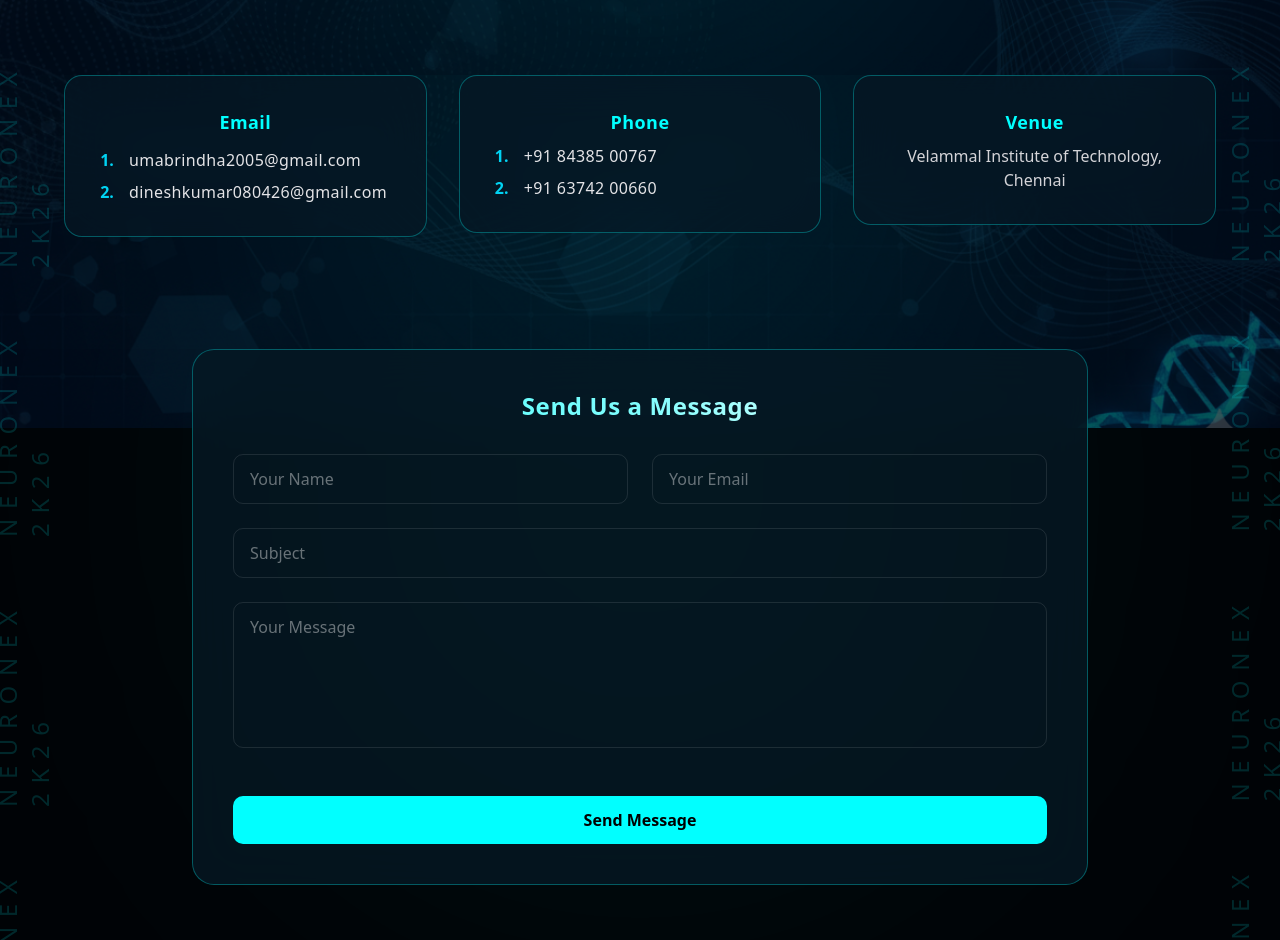
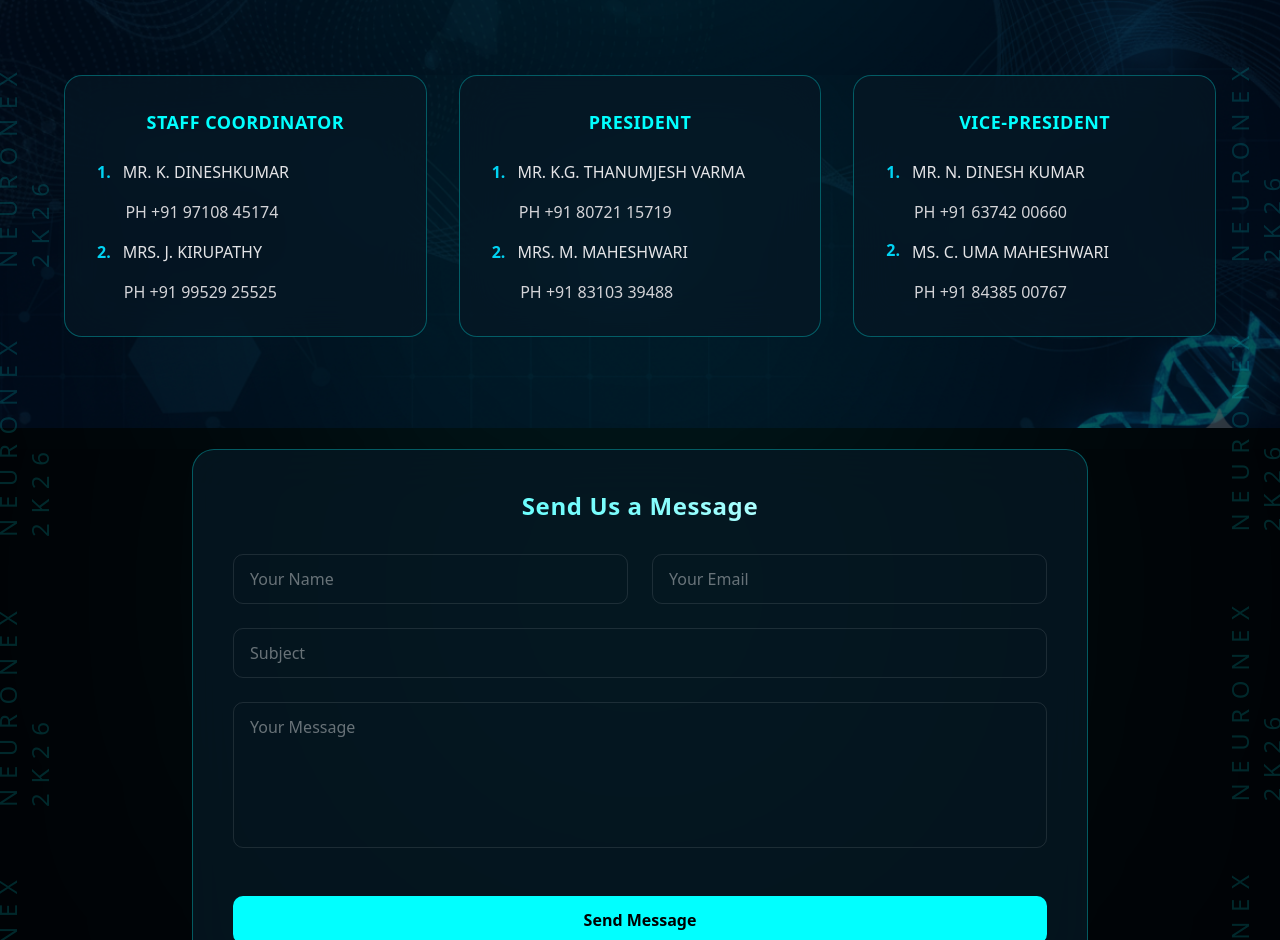
Before and after one commit to R-Mohanaprasanth/Symposium, a Next.js app: page /contact in a window 1280 px wide. Shown: the part 372-1312 px from the top of the page. Built offline with nearby package versions, Linux system fonts and the light colour scheme.

Commit message:
today changes

```diff
--- a/components/contact/ContactForm.tsx
+++ b/components/contact/ContactForm.tsx
@@ -1,152 +1,109 @@
+"use client";
+
 import FadeIn from "@/components/common/FadeIn";
+import { FormEvent, useState } from "react";
+import emailjs from "@emailjs/browser";
 
 export default function ContactForm() {
+
+  const [sent, setSent] = useState(false);
+  const [loading, setLoading] = useState(false);
+
+  const handleSubmit = async (e: FormEvent<HTMLFormElement>) => {
+    e.preventDefault();
+
+    const form = e.target as HTMLFormElement;
+    setLoading(true);
+
+    try {
+      await emailjs.sendForm(
+        "service_zrvqxdk",     // 🔥 Replace
+        "template_cnu6tj6",    // 🔥 Replace
+        form,
+        "ATJ8T0xX5WMHgRu-y"      // 🔥 Replace
+      );
+
+      form.reset();
+      setSent(true);
+      setLoading(false);
+
+      setTimeout(() => setSent(false), 4000);
+
+    } catch (error) {
+      console.error(error);
+      setLoading(false);
+      alert("Failed to send message. Please try again.");
+    }
+  };
+
   return (
     <FadeIn>
-      <section
-        className="
-          px-12 sm:px-6
-          pb-20 sm:pb-24 md:pb-32
-          flex justify-center
-          relative
-          overflow-hidden
-        "
-      >
-        {/* CYAN BACKGROUND ACCENT */}
-        <div
-          className="
-            absolute
-            -top-32 sm:-top-40
-            left-1/2
-            -translate-x-1/2
-            w-[420px] sm:w-[520px] md:w-[600px]
-            h-[420px] sm:h-[520px] md:h-[600px]
-            bg-[#01ffff]/10
-            blur-[120px] sm:blur-[140px] md:blur-[160px]
-            rounded-full
-            pointer-events-none
-          "
-        />
+      <section className="px-12 sm:px-6 pb-20 sm:pb-24 md:pb-32 flex justify-center relative overflow-hidden">
 
-        <div
-          className="
-            relative
-            max-w-4xl
-            w-full
-            rounded-3xl
-            p-6 sm:p-8 md:p-10
-            border border-[#01ffff]/30
-            bg-[#061824]/80
-            backdrop-blur-xl
-          "
-        >
-          {/* TITLE */}
-          <h2
-            className="
-              text-xl sm:text-2xl
-              font-semibold
-              mb-6 sm:mb-8
-              text-center
-              tracking-wide
-              bg-gradient-to-r
-              from-[#01ffff]
-              via-[#7ffdfd]
-              to-white
-              bg-clip-text
-              text-transparent
-            "
-          >
+        {/* BACKGROUND GLOW */}
+        <div className="absolute -top-32 sm:-top-40 left-1/2 -translate-x-1/2 w-[420px] sm:w-[520px] md:w-[600px] h-[420px] sm:h-[520px] md:h-[600px] bg-[#01ffff]/10 blur-[120px] sm:blur-[140px] md:blur-[160px] rounded-full pointer-events-none" />
+
+        <div className="relative max-w-4xl w-full rounded-3xl p-6 sm:p-8 md:p-10 border border-[#01ffff]/30 bg-[#061824]/80 backdrop-blur-xl">
+
+          <h2 className="text-xl sm:text-2xl font-semibold mb-6 sm:mb-8 text-center tracking-wide bg-gradient-to-r from-[#01ffff] via-[#7ffdfd] to-white bg-clip-text text-transparent">
             Send Us a Message
           </h2>
 
-          <form className="grid grid-cols-1 md:grid-cols-2 gap-4 sm:gap-6">
+          {/* SUCCESS MESSAGE */}
+          {sent && (
+            <p className="text-green-400 text-center font-semibold mb-4">
+              ✅ Message Sent Successfully
+            </p>
+          )}
 
-            {/* INPUT */}
+          <form
+            onSubmit={handleSubmit}
+            className="grid grid-cols-1 md:grid-cols-2 gap-4 sm:gap-6"
+          >
+
+            {/* NAME */}
             <input
-              className="
-                bg-transparent
-                border border-white/10
-                rounded-lg
-                px-4 py-3
-                text-sm sm:text-base
-                text-white
-                placeholder:text-white/40
-                focus:outline-none
-                focus:border-[#01ffff]
-                transition
-              "
+              name="name"
+              required
               placeholder="Your Name"
+              className="bg-transparent border border-white/10 rounded-lg px-4 py-3 text-sm sm:text-base text-white placeholder:text-white/40 focus:outline-none focus:border-[#01ffff] transition"
             />
 
+            {/* EMAIL */}
             <input
-              className="
-                bg-transparent
-                border border-white/10
-                rounded-lg
-                px-4 py-3
-                text-sm sm:text-base
-                text-white
-                placeholder:text-white/40
-                focus:outline-none
-                focus:border-[#01ffff]
-                transition
-              "
+              name="email"
+              type="email"
+              required
               placeholder="Your Email"
+              className="bg-transparent border border-white/10 rounded-lg px-4 py-3 text-sm sm:text-base text-white placeholder:text-white/40 focus:outline-none focus:border-[#01ffff] transition"
             />
 
+            {/* SUBJECT */}
             <input
-              className="
-                md:col-span-2
-                bg-transparent
-                border border-white/10
-                rounded-lg
-                px-4 py-3
-                text-sm sm:text-base
-                text-white
-                placeholder:text-white/40
-                focus:outline-none
-                focus:border-[#01ffff]
-                transition
-              "
+              name="subject"
+              required
               placeholder="Subject"
+              className="md:col-span-2 bg-transparent border border-white/10 rounded-lg px-4 py-3 text-sm sm:text-base text-white placeholder:text-white/40 focus:outline-none focus:border-[#01ffff] transition"
             />
 
+            {/* MESSAGE */}
             <textarea
+              name="message"
               rows={5}
-              className="
-                md:col-span-2
-                bg-transparent
-                border border-white/10
-                rounded-lg
-                px-4 py-3
-                text-sm sm:text-base
-                text-white
-                placeholder:text-white/40
-                resize-none
-                focus:outline-none
-                focus:border-[#01ffff]
-                transition
-              "
+              required
               placeholder="Your Message"
+              className="md:col-span-2 bg-transparent border border-white/10 rounded-lg px-4 py-3 text-sm sm:text-base text-white placeholder:text-white/40 resize-none focus:outline-none focus:border-[#01ffff] transition"
             />
 
             {/* BUTTON */}
             <button
-              className="
-                md:col-span-2
-                mt-4 sm:mt-6
-                py-3
-                rounded-lg
-                font-semibold
-                text-sm sm:text-base
-                text-black
-                bg-[#01ffff]
-                hover:brightness-110
-                transition
-              "
+              type="submit"
+              disabled={loading}
+              className="md:col-span-2 mt-4 sm:mt-6 py-3 rounded-lg font-semibold text-sm sm:text-base text-black bg-[#01ffff] hover:brightness-110 transition disabled:opacity-60"
             >
-              Send Message
+              {loading ? "Sending..." : "Send Message"}
             </button>
+
           </form>
         </div>
       </section>
--- a/components/contact/ContactInfo.tsx
+++ b/components/contact/ContactInfo.tsx
@@ -27,120 +27,115 @@ export default function ContactInfo() {
         "
       />
 
+      <div className="relative max-w-6xl w-full space-y-6 sm:space-y-8">
+        {/* ⭐ COORDINATORS BOX */}
+
         <div
           className="
-          relative
             grid
             grid-cols-1
             md:grid-cols-3
             gap-6 sm:gap-8
-          max-w-6xl
-          w-full
           "
         >
           {/* EMAIL */}
           <FadeIn delay={0.1}>
-          <div
-            className="
-              rounded-2xl
-              p-6 sm:p-8
-              border border-[#01ffff]/30
-              bg-[#061824]/70
-              backdrop-blur-xl
-              text-center
-              transition
-              hover:border-[#01ffff]
-            "
-          >
+            <div className="rounded-2xl p-6 sm:p-8 border border-[#01ffff]/30 bg-[#061824]/70 backdrop-blur-xl text-center transition hover:border-[#01ffff]">
               <h3 className="text-[#01ffff] text-base sm:text-lg font-semibold mb-2 tracking-wide">
-              Email
+                STAFF COORDINATOR
               </h3>
-            <div className="mt-3">
+
               <ol className="space-y-2 text-sm sm:text-base text-zinc-200">
-  <li className="flex items-center gap-3">
-    <span className="min-w-[1.25rem] text-cyan-400 font-semibold">
-      1.
-    </span>
-    <span className="tracking-wide">
-      umabrindha2005@gmail.com
-    </span>
+                <li className="flex gap-3 justify-left">
+                  <span className="text-cyan-400 font-semibold mt-4">1.</span>
+
+                  <div className="flex flex-col mt-4">
+                    <span>MR. K. DINESHKUMAR</span>
+                    <p className="text-sm sm:text-base text-zinc-300 mt-4 mr-2">
+                      PH +91 97108 45174
+                    </p>
+                  </div>
                 </li>
-  <li className="flex items-center gap-3">
-    <span className="min-w-[1.25rem] text-cyan-400 font-semibold">
-      2.
-    </span>
-    <span className="tracking-wide">
-      dineshkumar080426@gmail.com
-    </span>
+
+                <li className="flex gap-3 justify-left">
+                  <span className="text-cyan-400 font-semibold mt-2">2.</span>
+
+                  <div className="flex flex-col mt-2 ">
+                    <span className="mr-7">MRS. J. KIRUPATHY</span>
+                    <p className="text-sm sm:text-base text-zinc-300 mt-4 mr-3">
+                      PH +91 99529 25525
+                    </p>
+                  </div>
                 </li>
               </ol>
-
-</div>
-
             </div>
           </FadeIn>
 
           {/* PHONE */}
-        <FadeIn delay={0.2}>
-          <div
-            className="
-              rounded-2xl
-              p-6 sm:p-8
-              border border-[#01ffff]/30
-              bg-[#061824]/70
-              backdrop-blur-xl
-              text-center
-              transition
-              hover:border-[#01ffff]
-            "
-          >
+          <FadeIn delay={0.1}>
+            <div className="rounded-2xl p-6 sm:p-8 border border-[#01ffff]/30 bg-[#061824]/70 backdrop-blur-xl text-center transition hover:border-[#01ffff]">
               <h3 className="text-[#01ffff] text-base sm:text-lg font-semibold mb-2 tracking-wide">
-              Phone
+                PRESIDENT
               </h3>
+
               <ol className="space-y-2 text-sm sm:text-base text-zinc-200">
-  <li className="flex items-center gap-3">
-    <span className="min-w-[1.25rem] text-cyan-400 font-semibold">
-      1.
-    </span>
-    <span className="tracking-wide">
-      +91&nbsp;84385&nbsp;00767
-    </span>
+                <li className="flex gap-3 justify-left">
+                  <span className="text-cyan-400 font-semibold mt-4">1.</span>
+
+                  <div className="flex flex-col mt-4">
+                    <span>MR. K.G. THANUMJESH VARMA</span>
+                    <p className="text-sm sm:text-base text-zinc-300 mt-4 mr-18">
+                      PH +91 80721 15719
+                    </p>
+                  </div>
                 </li>
-  <li className="flex items-center gap-3">
-    <span className="min-w-[1.25rem] text-cyan-400 font-semibold">
-      2.
-    </span>
-    <span className="tracking-wide">
-      +91&nbsp;63742&nbsp;00660
-    </span>
+
+                <li className="flex gap-3 justify-left">
+                  <span className="text-cyan-400 font-semibold mt-2">2.</span>
+
+                  <div className="flex flex-col mt-2">
+                    <span className="mr-10">MRS. M. MAHESHWARI</span>
+                    <p className="text-sm sm:text-base text-zinc-300 mt-4 mr-13">
+                      PH +91 83103 39488
+                    </p>
+                  </div>
                 </li>
               </ol>
-
             </div>
           </FadeIn>
 
-        {/* VENUE */}
-        <FadeIn delay={0.3}>
-          <div
-            className="
-              rounded-2xl
-              p-6 sm:p-8
-              border border-[#01ffff]/30
-              bg-[#061824]/70
-              backdrop-blur-xl
-              text-center
-              transition
-              hover:border-[#01ffff]
-            "
-          >
+          <FadeIn delay={0.1}>
+            <div className="rounded-2xl p-6 sm:p-8 border border-[#01ffff]/30 bg-[#061824]/70 backdrop-blur-xl text-center transition hover:border-[#01ffff]">
               <h3 className="text-[#01ffff] text-base sm:text-lg font-semibold mb-2 tracking-wide">
-              Venue
+                VICE-PRESIDENT
               </h3>
-            <p className="text-sm sm:text-base text-zinc-300">
-              Velammal Institute of Technology, Chennai
+
+              <ol className="space-y-2 text-sm sm:text-base text-zinc-200">
+                <li className="flex gap-3 justify-left">
+                  <span className="text-cyan-400 font-semibold mt-4">1.</span>
+
+                  <div className="flex flex-col mt-4">
+                    <span>MR. N. DINESH KUMAR</span>
+                    <p className="text-sm sm:text-base text-zinc-300 mt-4 mr-4">
+                      PH +91 63742 00660
                     </p>
                   </div>
+                </li>
+
+                <li className="flex gap-3 justify-left">
+                  <span className="text-cyan-400 font-semibold mt-1.5">2.</span>
+
+                  <div className="flex flex-col mt-2">
+                    <span>MS. C. UMA MAHESHWARI</span>
+                    <p className="text-sm sm:text-base text-zinc-300 mt-4 mr-10">
+                      PH +91 84385 00767
+                    </p>
+                  </div>
+                </li>
+              </ol>
+            </div>
           </FadeIn>
+        </div>
       </div>
     </section>
   );
--- a/data/nonTechnicalEvents.ts
+++ b/data/nonTechnicalEvents.ts
@@ -40,7 +40,7 @@ export const nonTechnicalEvents = [
 
     slides: [
       {
-        image: "/images/35.png",
+        image: "/images/34.png",
       },
       {
         image: "/images/36.png",
--- a/package.json
+++ b/package.json
@@ -9,6 +9,7 @@
     "lint": "eslint"
   },
   "dependencies": {
+    "@emailjs/browser": "^4.4.1",
     "@radix-ui/react-slot": "^1.2.4",
     "@react-three/drei": "^10.7.7",
     "@react-three/fiber": "^9.5.0",
```
Also changed, not shown: components/Footer.tsx (+28 -9 lines), 1 other file (tests, documents, lock files or other folders). Lines whose indentation alone changed are shown as unchanged.
